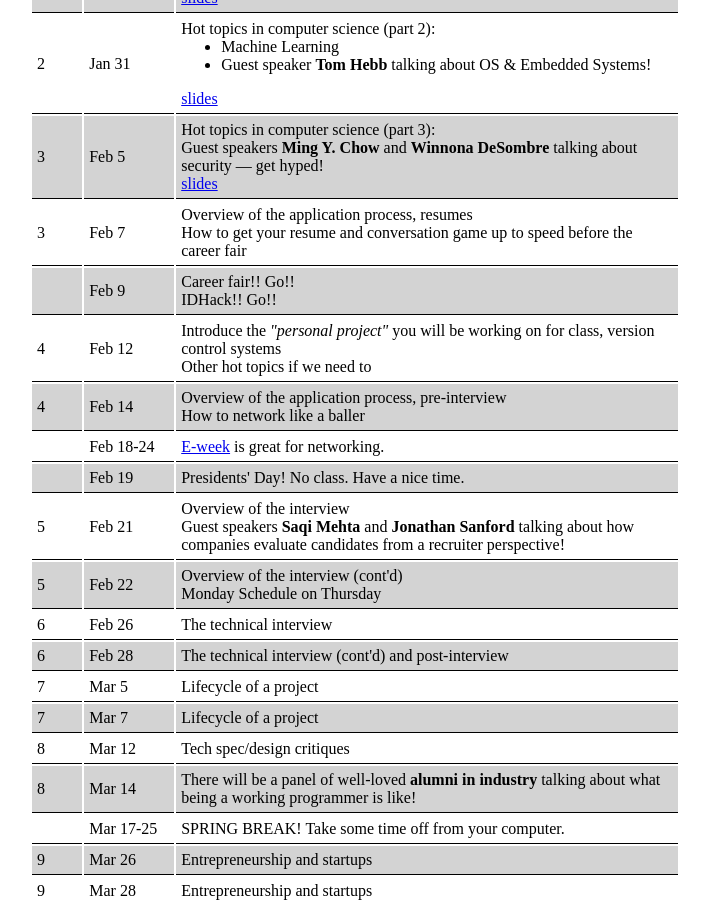
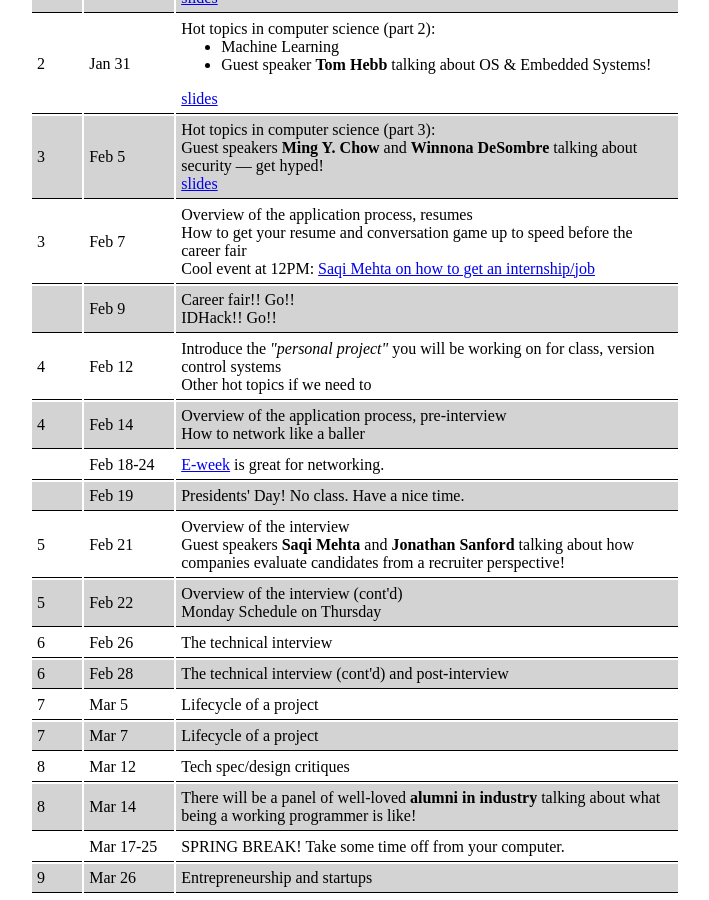
Before and after one commit to tekknolagi/excollege, a Jekyll site: the page built from syllabus.md, in a window 1280 px wide and 900 px high, scrolled down 778 px. Shown: the whole window, without its empty margins (18-727 px from the left). Built offline with Jekyll 4.4.1, drawn with Linux system fonts in a browser that asks for light colours.

Commit message:
Add Saqi's event

```diff
--- a/syllabus.md
+++ b/syllabus.md
@@ -96,6 +96,8 @@ to add materials from past lectures.
             <br />
             How to get your resume and conversation game up to speed before the
             career fair
+            <br />
+            Cool event at 12PM: <a href="https://www.facebook.com/events/100761334079942/100936437395765/">Saqi Mehta on how to get an internship/job</a>
             </td>
         </tr>
         <tr>
```
